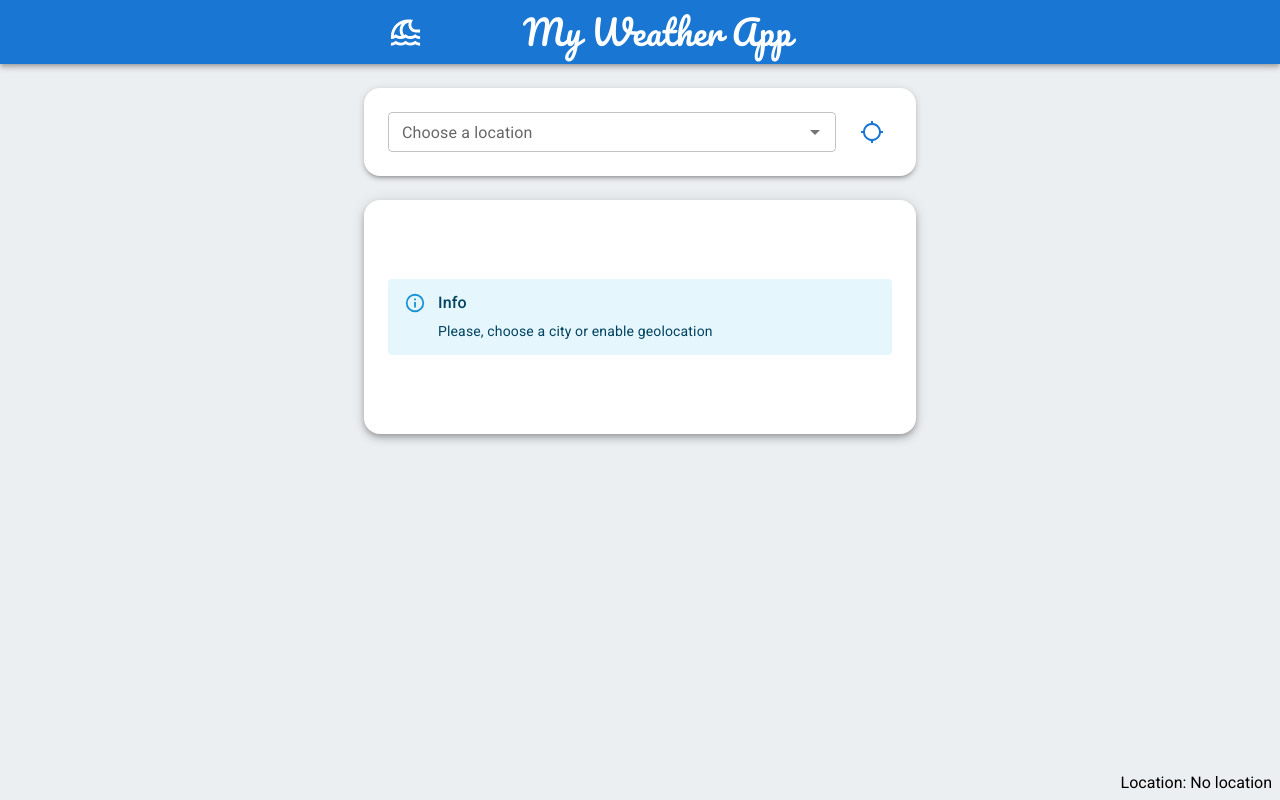
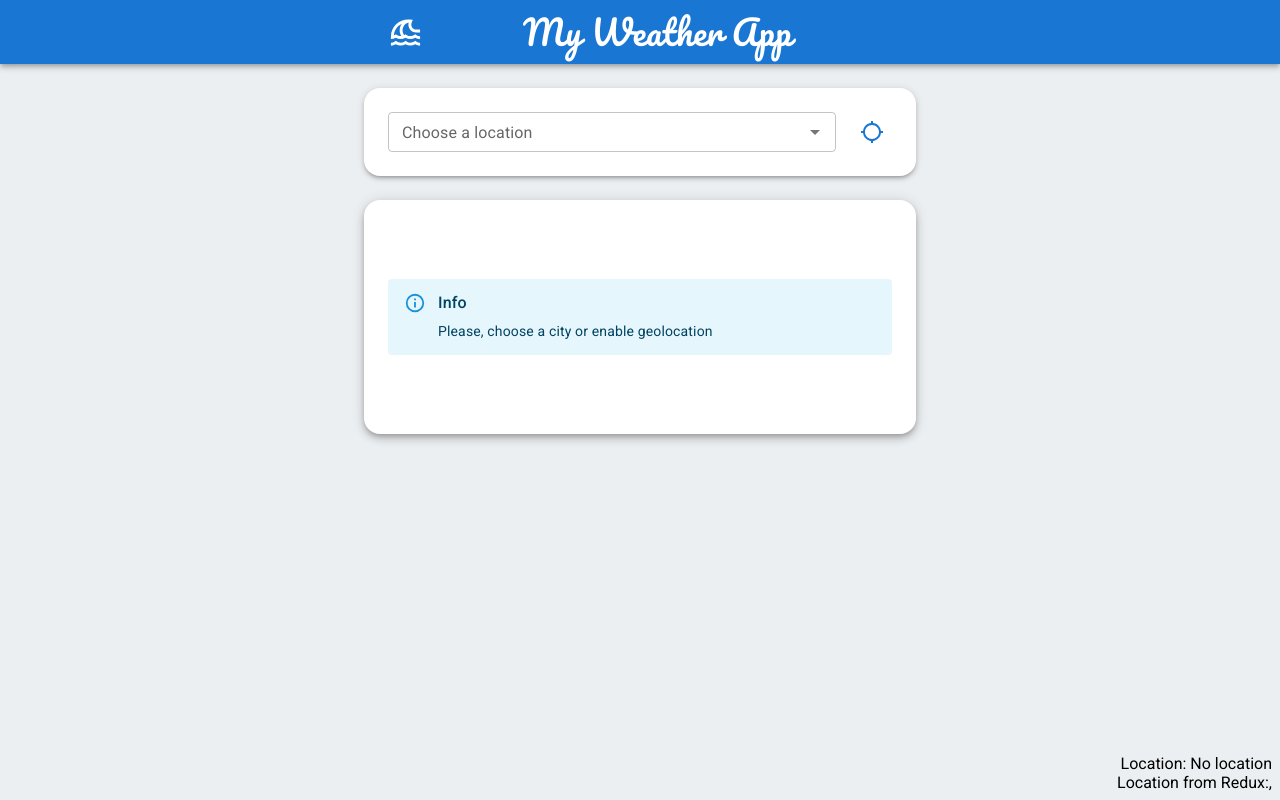
Before and after one commit to chiffenok/my-weather-app, a React (Vite) app: page / in a window 1280 px wide. Built offline with nearby package versions, Linux system fonts and the light colour scheme; no server answers.

Commit message:
set up redux

```diff
--- a/package.json
+++ b/package.json
@@ -38,6 +38,7 @@
     "@fontsource/roboto": "^4.5.8",
     "@mui/icons-material": "^5.11.0",
     "@mui/material": "^5.11.2",
+    "@reduxjs/toolkit": "^1.9.1",
     "@testing-library/jest-dom": "^5.16.5",
     "@testing-library/react": "^13.4.0",
     "@testing-library/user-event": "^14.4.3",
@@ -51,6 +52,7 @@
     "jsdom": "^20.0.3",
     "react": "^18.2.0",
     "react-dom": "^18.2.0",
+    "react-redux": "^8.0.5",
     "typescript": "^4.9.4",
     "vite": "^4.0.3",
     "vite-plugin-svgr": "^2.4.0",
@@ -69,7 +71,7 @@
     "eslint-plugin-prettier": "^4.2.1",
     "eslint-plugin-react": "^7.31.11",
     "eslint-plugin-react-hooks": "^4.6.0",
-    "prettier": "^2.8.1",
-    "husky": "^8.0.0"
+    "husky": "^8.0.0",
+    "prettier": "^2.8.1"
   }
 }
--- a/src/App.tsx
+++ b/src/App.tsx
@@ -14,8 +14,12 @@ import useDataApi from './hooks/useDataApi'
 import { GeoLocation } from './types/GeoLocation'
 import GeoLocationContext from './context/GeoLocationContext'
 import { VITE_SERVER_URL } from './config/constants'
+import type { RootState } from './redux/store'
+import { useSelector } from 'react-redux'
 
 function App() {
+  const location = useSelector((state: RootState) => state.location.location)
+
   const [geoLocation, setGeoLocation] = useState<GeoLocation>({
     lat: null,
     lon: null,
@@ -39,8 +43,10 @@ function App() {
             <GeoLocationButton onGeoLocationChange={setGeoLocation} />
           </Stack>
         </Paper>
-        <Box sx={{ position: 'absolute', bottom: 0, right: 0, w: 300, p: 1 }}>
-          Location: {geoLocation.lat || geoLocation.lon ? geoLocation.lat + ',' + geoLocation.lon : 'No location'}
+        <Box sx={{ position: 'absolute', bottom: 0, right: 0, w: 300, p: 1, textAlign: 'right' }}>
+          Location: {geoLocation.lat || geoLocation.lon ? geoLocation.lat + ',' + geoLocation.lon : 'No location'}{' '}
+          <br />
+          Location from Redux:{location.lat},{location.lon}
         </Box>
         {isLoadingCurrWeather && <LoadingWeatherItem />}
         {!isLoadingCurrWeather && isErrorCurrWeather && (
--- a/src/components/GeoLocationButton.tsx
+++ b/src/components/GeoLocationButton.tsx
@@ -5,6 +5,8 @@ import GpsNotFixedIcon from '@mui/icons-material/GpsNotFixed'
 import GpsFixedIcon from '@mui/icons-material/GpsFixed'
 import GpsOffIcon from '@mui/icons-material/GpsOff'
 import useGeoLocation from '../hooks/useGeoLocation'
+import { useDispatch } from 'react-redux'
+import { setLocation } from '../redux/locationSlice'
 
 interface Props {
   onGeoLocationChange: React.Dispatch<SetStateAction<GeoLocation>>
@@ -12,9 +14,11 @@ interface Props {
 
 const GeoLocationButton = ({ onGeoLocationChange }: Props) => {
   const { position, geoLocationError, geoLocationLoading, getLocation } = useGeoLocation()
+  const dispatch = useDispatch()
 
   useEffect(() => {
     if (position) onGeoLocationChange({ lat: position.lat, lon: position.lon })
+    dispatch(setLocation({ lat: position.lat, lon: position.lon })) // temporary for test redux integration
   }, [position.lat, position.lon])
 
   if (geoLocationLoading) return <CircularProgress />
--- a/src/index.tsx
+++ b/src/index.tsx
@@ -3,6 +3,8 @@ import ReactDOM from 'react-dom/client'
 import './index.css'
 import App from './App'
 import reportWebVitals from './reportWebVitals'
+import { Provider } from 'react-redux'
+import { store } from './redux/store'
 
 import '@fontsource/roboto/300.css'
 import '@fontsource/roboto/400.css'
@@ -13,11 +15,10 @@ import '@fontsource/pacifico'
 const root = ReactDOM.createRoot(document.getElementById('root') as HTMLElement)
 root.render(
   <React.StrictMode>
-    <App />
+    <Provider store={store}>
+      <App />
+    </Provider>
   </React.StrictMode>,
 )
 
-// If you want to start measuring performance in your app, pass a function
-// to log results (for example: reportWebVitals(console.log))
-// or send to an analytics endpoint. Learn more: https://bit.ly/CRA-vitals
 reportWebVitals()
--- /dev/null
+++ b/src/redux/locationSlice.ts
@@ -0,0 +1,29 @@
+import { createSlice } from '@reduxjs/toolkit'
+// eslint-disable-next-line no-duplicate-imports
+import type { PayloadAction } from '@reduxjs/toolkit'
+import { GeoLocation } from '../types/GeoLocation'
+
+export interface LocationState {
+  location: GeoLocation
+}
+
+const initialState: LocationState = {
+  location: {
+    lat: null,
+    lon: null,
+  },
+}
+
+export const locationState = createSlice({
+  name: 'counter',
+  initialState,
+  reducers: {
+    setLocation: (state, action: PayloadAction<GeoLocation>) => {
+      state.location = action.payload
+    },
+  },
+})
+
+export const { setLocation } = locationState.actions
+
+export default locationState.reducer
--- /dev/null
+++ b/src/redux/store.ts
@@ -0,0 +1,11 @@
+import { configureStore } from '@reduxjs/toolkit'
+import locationSlice from './locationSlice'
+
+export const store = configureStore({
+  reducer: {
+    location: locationSlice,
+  },
+})
+
+export type RootState = ReturnType<typeof store.getState>
+export type AppDispatch = typeof store.dispatch
```
Also changed, not shown: 2 other files (tests, documents, lock files or other folders).
